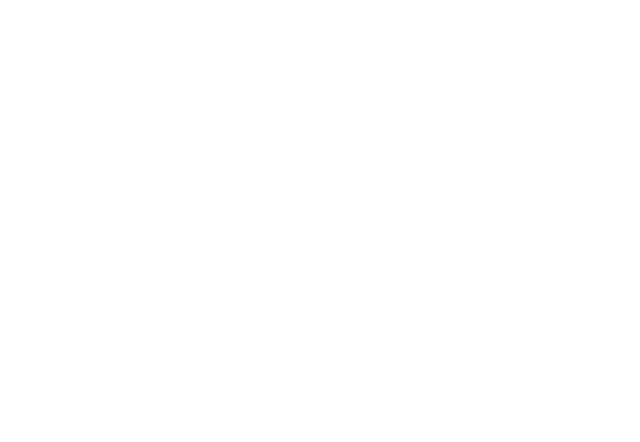
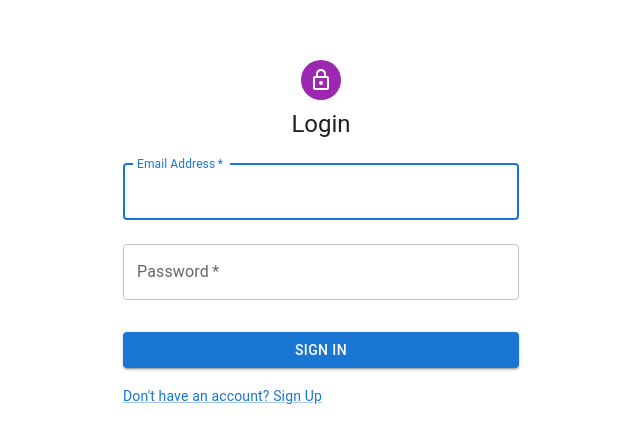
Before and after one commit to HenryJBorthwick/hbo50-full-stack-petitions-react-website-project, a React (Vite) app: page /login in a window 1280 px wide. Before the commit this address had no page. Shown: the part 202-644 px from the top of the page, without its empty margins (319-959 px from the left). Built offline with nearby package versions, Linux system fonts and the light colour scheme.

Commit message:
Register and login working

```diff
--- a/src/App.tsx
+++ b/src/App.tsx
@@ -1,6 +1,7 @@
 import './App.css'
 import {BrowserRouter as Router, Route, Routes} from 'react-router-dom';
 import Register from './components/Register';
+import LogIn from './components/Login.tsx';
 import MainPage from './components/MainPage';
 import Petitions from './components/Petitions.tsx';
 import PetitionDetails from './components/PetitionDetails.tsx';
@@ -11,7 +12,8 @@ function App() {
             <Router>
                 <div>
                     <Routes>
-                        <Route path="/register" element={<Register/>}/>
+                        <Route path={"/register"} element={<Register/>}/>
+                        <Route path={"/login"} element={<LogIn/>}/>
                         <Route path={"/main"} element={<MainPage/>}/>
                         <Route path={"/petitions"} element={<Petitions/>}/>
                         <Route path={"petitions/:id"} element={<PetitionDetails/>}/>
--- /dev/null
+++ b/src/components/Login.tsx
@@ -0,0 +1,131 @@
+import React, { useState, useEffect } from 'react';
+import {
+    Avatar, Button, CssBaseline, TextField,
+    Link, Grid, Box, Typography, Container,
+    createTheme, ThemeProvider, Alert, CircularProgress
+} from '@mui/material';
+import LockOutlinedIcon from '@mui/icons-material/LockOutlined';
+import axios from 'axios';
+import { API_HOST } from '../../config';
+import { useNavigate } from 'react-router-dom';
+import { useUserStore } from '../store';
+
+const theme = createTheme();
+
+export default function SignIn() {
+    const [loading, setLoading] = useState(false);
+    const [error, setError] = useState<string | null>(null);
+    const navigate = useNavigate();
+    const setUser = useUserStore((state) => state.setUser);
+    const user = useUserStore((state) => state.user);
+
+    useEffect(() => {
+        // Redirect if user is already logged in
+        if (user) {
+            navigate('/petitions');
+        }
+    }, [user, navigate]);
+
+    const handleSubmit = async (event: React.FormEvent<HTMLFormElement>) => {
+        event.preventDefault();
+        const data = new FormData(event.currentTarget);
+        const email = data.get('email');
+        const password = data.get('password');
+
+        if (!email || !password) {
+            setError('Please enter both email and password.');
+            return;
+        }
+
+        setLoading(true);
+        setError(null);
+
+        try {
+            const response = await axios.post(`${API_HOST}/users/login`, {
+                email,
+                password
+            });
+            setUser({ id: response.data.userId, token: response.data.token });
+            navigate('/petitions');
+        } catch (error: any) {
+            if (error.response) {
+                switch (error.response.status) {
+                    case 400:
+                        setError('Invalid login request.');
+                        break;
+                    case 401:
+                        setError('Incorrect email or password.');
+                        break;
+                    default:
+                        setError('An error occurred. Please try again.');
+                }
+            } else {
+                setError('Unable to connect to the server.');
+            }
+        } finally {
+            setLoading(false);
+        }
+    };
+
+    return (
+        <ThemeProvider theme={theme}>
+            <Container component="main" maxWidth="xs">
+                <CssBaseline />
+                <Box
+                    sx={{
+                        marginTop: 8,
+                        display: 'flex',
+                        flexDirection: 'column',
+                        alignItems: 'center',
+                    }}
+                >
+                    <Avatar sx={{ m: 1, bgcolor: 'secondary.main' }}>
+                        <LockOutlinedIcon />
+                    </Avatar>
+                    <Typography component="h1" variant="h5">
+                        Login
+                    </Typography>
+                    <Box component="form" onSubmit={handleSubmit} noValidate sx={{ mt: 1 }}>
+                        <TextField
+                            margin="normal"
+                            required
+                            fullWidth
+                            id="email"
+                            label="Email Address"
+                            name="email"
+                            autoComplete="email"
+                            autoFocus
+                        />
+                        <TextField
+                            margin="normal"
+                            required
+                            fullWidth
+                            name="password"
+                            label="Password"
+                            type="password"
+                            id="password"
+                            autoComplete="current-password"
+                        />
+                        {error && <Alert severity="error">{error}</Alert>}
+                        <Button
+                            type="submit"
+                            fullWidth
+                            variant="contained"
+                            sx={{ mt: 3, mb: 2 }}
+                            disabled={loading}
+                        >
+                            {loading ? <CircularProgress size={24} /> : 'Sign In'}
+                        </Button>
+                        <Grid container>
+                            <Grid item>
+                                <Link onClick={() => navigate('/register')} variant="body2">
+                                    {"Don't have an account? Sign Up"}
+                                </Link>
+                            </Grid>
+                        </Grid>
+                    </Box>
+                </Box>
+            </Container>
+        </ThemeProvider>
+    );
+}
--- a/src/components/Register.tsx
+++ b/src/components/Register.tsx
@@ -17,15 +17,15 @@ import {
     Alert
 } from '@mui/material';
 import LockOutlinedIcon from '@mui/icons-material/LockOutlined';
-import axios, {AxiosError} from "axios";
+import axios, { AxiosError } from "axios";
 import { useUserStore } from "../store";
 
 const defaultTheme = createTheme();
 
 export default function SignUp() {
-    const [selectedImage, setSelectedImage] = React.useState("/images/example.jpg");
+    const [selectedImage, setSelectedImage] = React.useState<string | null>(null);
     const setUser = useUserStore(state => state.setUser);
-    const [error, setError] = React.useState('');
+    const [error, setError] = React.useState<string | null>(null);
     const navigate = useNavigate();
 
     // Handle the image change for profile picture
@@ -45,8 +45,7 @@ export default function SignUp() {
             email: data.get('email'),
             firstName: data.get('firstName'),
             lastName: data.get('lastName'),
-            password: data.get('password'),
-            imageUrl: selectedImage
+            password: data.get('password')
         };
 
         try {
@@ -55,14 +54,18 @@ export default function SignUp() {
             console.log(registerResponse.data);
 
             // Login the user
-            const loginResponse = await axios.post(`${API_HOST}/users/login`, user);
+            const loginResponse = await axios.post(`${API_HOST}/users/login`, {
+                email: user.email,
+                password: user.password
+            });
             console.log(loginResponse.data);
 
             // Store the user ID and Token in the store
-            setUser(loginResponse.data);
+            setUser({ id: loginResponse.data.userId, token: loginResponse.data.token });
 
+            if (selectedImage) {
                 // Determine the content type based on the file extension
-            let contentType;
+                let contentType = '';
                 if (selectedImage.endsWith('.png')) {
                     contentType = 'image/png';
                 } else if (selectedImage.endsWith('.jpg') || selectedImage.endsWith('.jpeg')) {
@@ -72,30 +75,45 @@ export default function SignUp() {
                 }
 
                 // Upload the user image
-            const imageResponse = await axios.put(`${API_HOST}/users/${loginResponse.data.userId}/image`, user.imageUrl, {
+                const imageBlob = await fetch(selectedImage).then(res => res.blob());
+                const imageResponse = await axios.put(`${API_HOST}/users/${loginResponse.data.userId}/image`, imageBlob, {
                     headers: {
                         'X-Authorization': `${loginResponse.data.token}`,
                         'Content-Type': contentType
                     }
                 });
                 console.log(imageResponse);
+            }
 
-            // Redirect to main page on successful login
-            navigate('/main');
+            // Redirect to petitions page on successful registration
+            navigate('/petitions');
 
         } catch (error: unknown) {
             console.error('Error:', error);
             if (error instanceof AxiosError) {
-                setError(error.response?.data?.message || 'An unexpected error occurred. Please try again.');
+                switch (error.response?.status) {
+                    case 400:
+                        setError('Invalid information. Please check your input.');
+                        break;
+                    case 403:
+                        setError('Email already in use. Please use a different email.');
+                        break;
+                    case 500:
+                        setError('Internal server error. Please try again later.');
+                        break;
+                    default:
+                        setError('An unexpected error occurred. Please try again.');
+                }
+            } else {
+                setError('An unexpected error occurred. Please try again.');
             }
         }
     };
 
-    // Begin the component
     return (
         <ThemeProvider theme={defaultTheme}>
             <Container component="main" maxWidth="xs">
-                <CssBaseline/>
+                <CssBaseline />
                 <Box
                     sx={{
                         marginTop: 8,
@@ -104,27 +122,25 @@ export default function SignUp() {
                         alignItems: 'center',
                     }}
                 >
-                    <Avatar sx={{m: 1, bgcolor: 'secondary.main'}}>
-                        <LockOutlinedIcon/>
+                    <Avatar sx={{ m: 1, bgcolor: 'secondary.main' }}>
+                        <LockOutlinedIcon />
                     </Avatar>
                     <Typography component="h1" variant="h5">
-                        Sign up
+                        Register
                     </Typography>
 
-                    {/*profile picture selector*/}
-                    <Box component="form" noValidate onSubmit={handleSubmit} sx={{mt: 3}}>
+                    <Box component="form" noValidate onSubmit={handleSubmit} sx={{ mt: 3 }}>
                         <input
                             accept="image/*"
-                            style={{display: 'none'}}
+                            style={{ display: 'none' }}
                             id="contained-button-file"
-                            multiple
                             type="file"
                             onChange={handleImageChange}
                         />
                         <label htmlFor="contained-button-file">
                             <IconButton component="span">
                                 <Avatar
-                                    src={selectedImage}
+                                    src={selectedImage || "/images/example.jpg"}
                                     style={{
                                         margin: "10px",
                                         width: "60px",
@@ -134,7 +150,6 @@ export default function SignUp() {
                             </IconButton>
                         </label>
 
-                        {/*begin register details form*/}
                         <Grid container spacing={2}>
                             <Grid item xs={12} sm={6}>
                                 <TextField
@@ -180,23 +195,20 @@ export default function SignUp() {
                             </Grid>
                         </Grid>
 
-                        {/*sign up button*/}
                         <Button
                             type="submit"
                             fullWidth
                             variant="contained"
-                            sx={{mt: 3, mb: 2}}
+                            sx={{ mt: 3, mb: 2 }}
                         >
                             Sign Up
                         </Button>
 
-                        {/*error messages*/}
                         {error && <Alert severity="error">{error}</Alert>}
 
-                        {/*sign in link*/}
                         <Grid container justifyContent="flex-end">
                             <Grid item>
-                                <Link href="#" variant="body2">
+                                <Link onClick={() => navigate('/login')} variant="body2">
                                     Already have an account? Sign in
                                 </Link>
                             </Grid>
--- a/src/store/index.ts
+++ b/src/store/index.ts
@@ -1,13 +1,13 @@
 import create from 'zustand';
 import { User } from '../types/User.ts';
 
-interface Index {
+interface UserStore {
     user: User | null;
     setUser: (user: User | null) => void;
 }
 
 // Create a store for the user object
-const useStore = create<Index>(set => ({
+const useStore = create<UserStore>(set => ({
     user: JSON.parse(localStorage.getItem('user') || 'null'),
     setUser: (user) => {
         localStorage.setItem('user', JSON.stringify(user));
```
Lines whose indentation alone changed are shown as unchanged.
